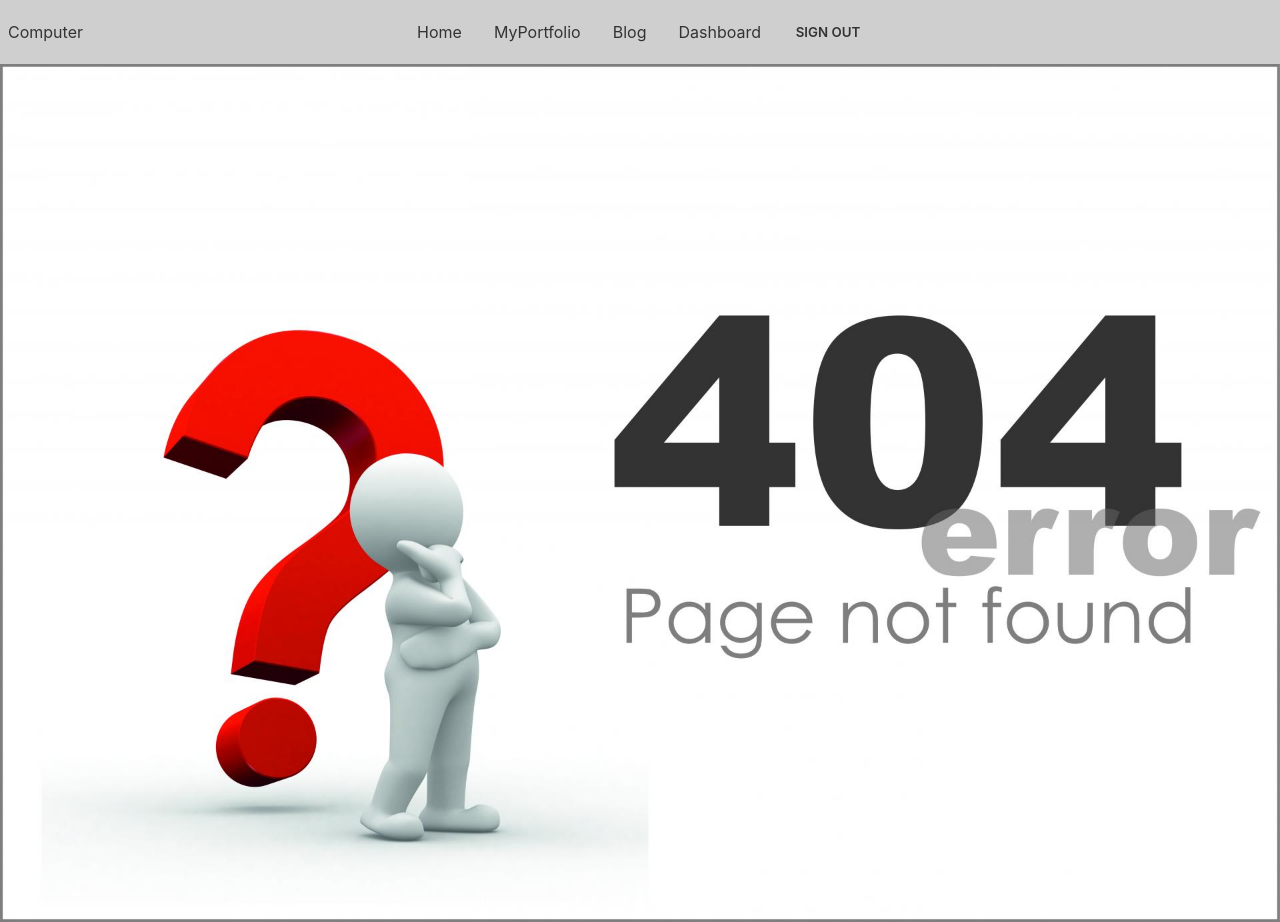
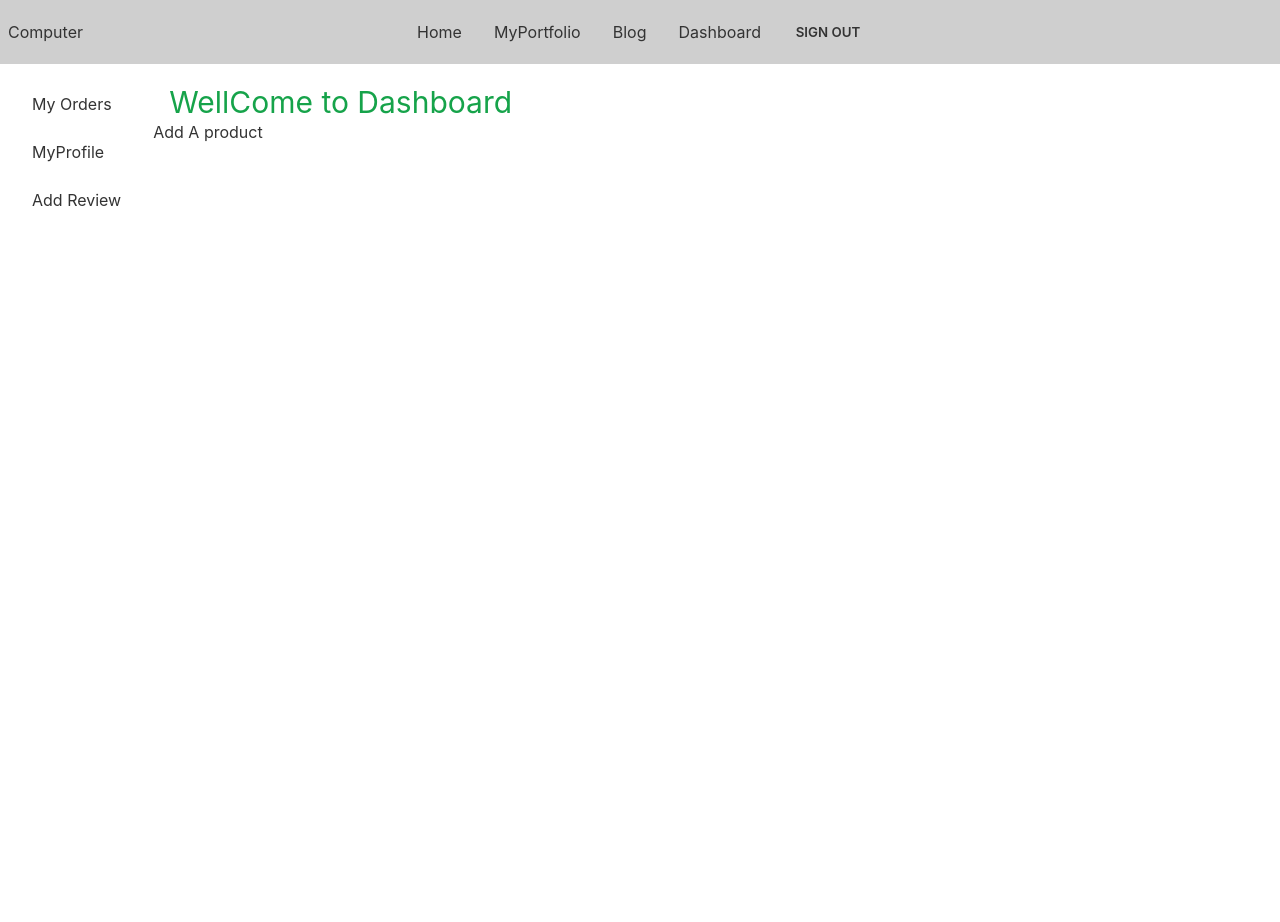
Before and after one commit to partho2589/manufacturer-website-client-side, a React (Create React App) app: page /dashboard/addProduct in a window 1280 px wide. After the commit the page ends 864 px from the top, so only its background shows below. Built offline with nearby package versions, Linux system fonts and the light colour scheme; no server answers.

Commit message:
added add product page

```diff
--- a/src/App.js
+++ b/src/App.js
@@ -16,6 +16,8 @@ import AddAReview from './Pages/Dashboard/AddAReview';
 import MyProfile from './Pages/Dashboard/MyProfile';
 import MyPortfolio from './Pages/MyPortfolio/MyPortfolio';
 import AllUser from './Pages/Dashboard/AllUser';
+import AddAProduct from './Pages/Dashboard/AddAProduct';
+import ManageAllOrders from './Pages/Dashboard/ManageAllOrders';
 
 function App() {
   return (
@@ -39,6 +41,8 @@ function App() {
           <Route path='add' element={<AddAReview></AddAReview>}></Route>
           <Route path='users' element={<AllUser></AllUser>}></Route>
           <Route path='profile' element={<MyProfile></MyProfile>}></Route>
+          <Route path='addProduct' element={<AddAProduct/>}></Route>
+          <Route path='manageOrders' element={<ManageAllOrders/>}></Route>
         </Route>
 
         <Route path='/blog' element={<Blog></Blog>}></Route>
--- /dev/null
+++ b/src/Pages/Dashboard/AddAProduct.js
@@ -0,0 +1,11 @@
+import React from 'react';
+
+const AddAProduct = () => {
+    return (
+        <div>
+            <h1>Add A product</h1>
+        </div>
+    );
+};
+
+export default AddAProduct;
--- a/src/Pages/Dashboard/AllUser.js
+++ b/src/Pages/Dashboard/AllUser.js
@@ -4,7 +4,7 @@ import UserRow from './UserRow';
 const AllUser = () => {
     const [users, setUsers] = useState([])
     useEffect(() => {
-        fetch('http://localhost:5000/user')
+        fetch('https://desolate-ridge-76720.herokuapp.com/user')
             .then(res => res.json())
             .then(data => {
                 setUsers(data)
--- a/src/Pages/Dashboard/Dashboard.js
+++ b/src/Pages/Dashboard/Dashboard.js
@@ -18,12 +18,20 @@ const Dashboard = () => {
                 <label htmlFor="my-drawer-2" className="drawer-overlay"></label>
                 <ul className="menu p-4 overflow-y-auto w-50 bg-base-100 text-base-content">
                     {/* <!-- Sidebar content here --> */}
-                    <li><Link to=''>My Orders</Link></li>
-                    <li><Link to='add'>Add Review</Link></li>
-                    <li><Link to='profile'> MyProfile</Link></li>
+                    {
+                        !admin && <>
+                            <li><Link to=''>My Orders</Link></li>
+                            <li><Link to='profile'> MyProfile</Link></li>
+                            <li><Link to='add'>Add Review</Link></li>
+                        </>
+                    }
+
                     {admin &&
                         <>
-                        <li><Link to='users'> All Users</Link></li>
+                            <li><Link to='profile'> MyProfile</Link></li>
+                            <li><Link to='users'> All Users</Link></li>
+                            <li><Link to='addProduct'> Add A Product</Link></li>
+                            <li><Link to='manageOrders'>Manage All Orders</Link></li>
                         </>
                     }
 
--- /dev/null
+++ b/src/Pages/Dashboard/ManageAllOrders.js
@@ -0,0 +1,11 @@
+import React from 'react';
+
+const ManageAllOrders = () => {
+    return (
+        <div>
+            <h1>Manage All Orders</h1>
+        </div>
+    );
+};
+
+export default ManageAllOrders;
--- a/src/Pages/Dashboard/UserRow.js
+++ b/src/Pages/Dashboard/UserRow.js
@@ -4,7 +4,7 @@ import { toast } from 'react-toastify';
 const UserRow = ({user}) => {
     const { email, role } = user;
     const makeAdmin = () => {
-        fetch(`http://localhost:5000/user/admin/${email}`, {
+        fetch(`https://desolate-ridge-76720.herokuapp.com/user/admin/${email}`, {
             method: 'PUT',
             headers: {
                 'content-type':'application/json'
--- a/src/hooks/useAbmin.js
+++ b/src/hooks/useAbmin.js
@@ -5,7 +5,7 @@ const useAdmin = user => {
     useEffect( () =>{
         const email = user?.email;
         if(email){
-            fetch(`http://localhost:5000/admin/${email}`, {
+            fetch(`https://desolate-ridge-76720.herokuapp.com/admin/${email}`, {
                 method:'GET',
                 headers: {
                     'content-type': 'application/json'
```
